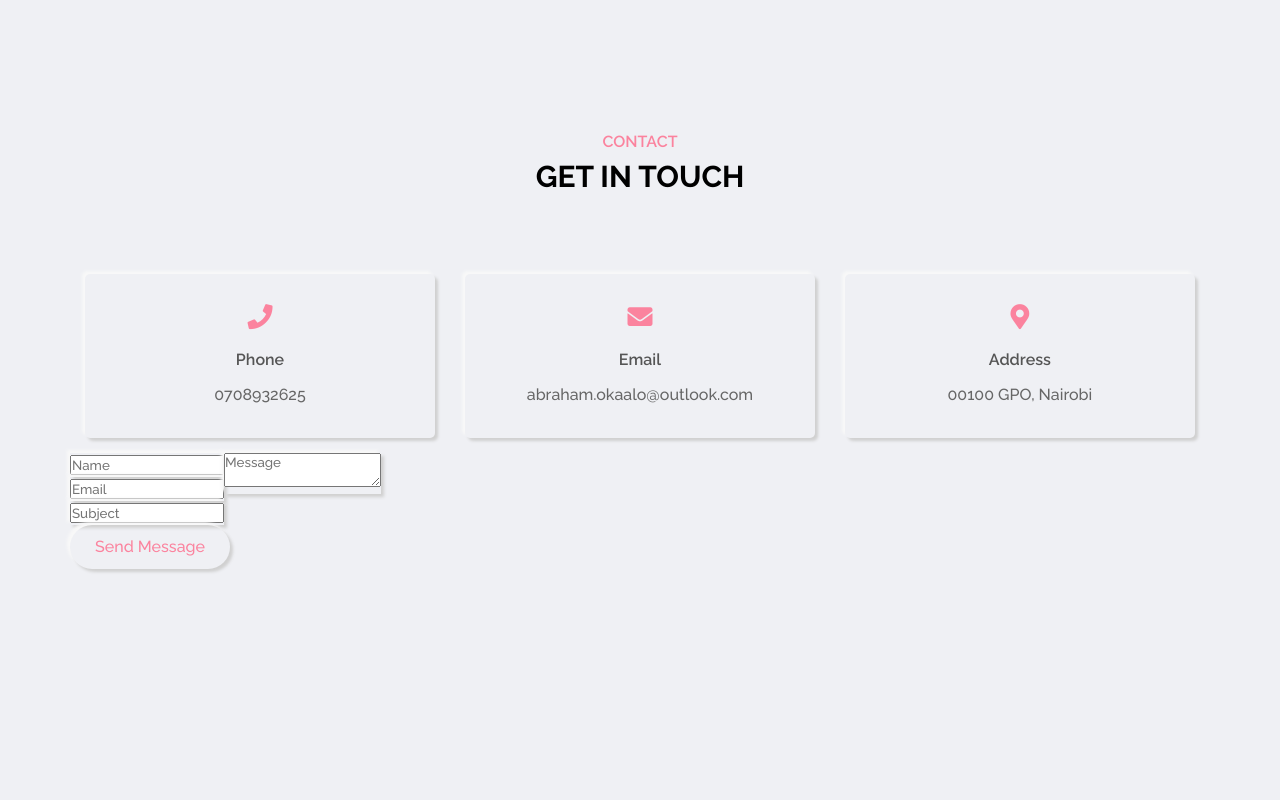
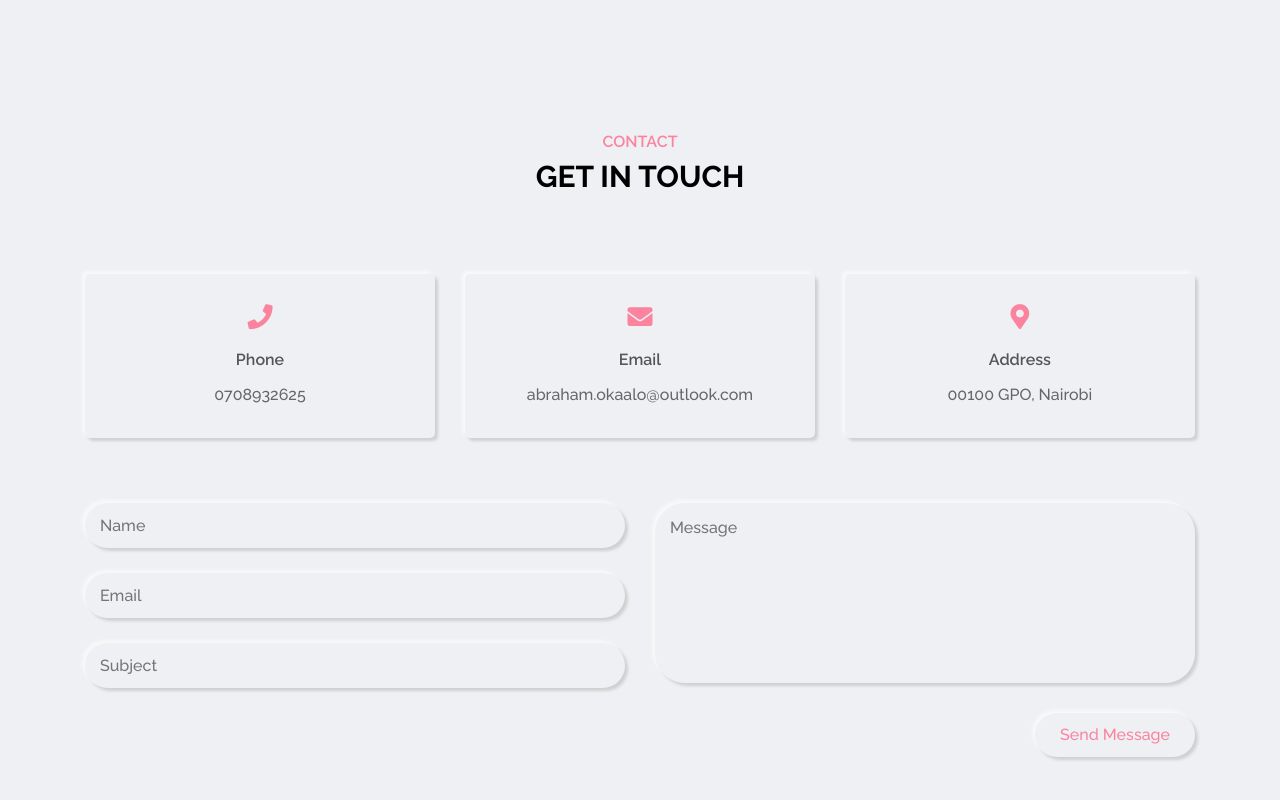
Before and after one commit to abraham-lincoln-okaalo/web-portfolio, a plain HTML site: page index.html in a window 1280 px wide. Shown: the part 4840-5640 px from the top of the page. Drawn offline with Linux system fonts and the light colour scheme.

Commit message:
Added styling for from elements.

```diff
--- a/css/style.css
+++ b/css/style.css
@@ -89,6 +89,7 @@ img{
     width: 100%;
     height: 100%;
     transition: all 0s.3s ease;
+    z-index: -1;
 }
 .hover-in-shadow:hover:after{
     box-shadow: var(--inner-shadow);
@@ -1149,3 +1150,43 @@ contact section
     margin: 0;
     word-break: break-word;
 }
+.contact-section .contact-form{
+    flex: 0 0 100%;
+    max-width: 100%;
+    margin-top: 50px;
+}
+.contact-section .w-50{
+    padding: 0 15px;
+    flex: 0 0 50%;
+    max-width: 50%;
+}
+.contact-section .input-group{
+    margin: 0 0 25px;
+    transition: all 0.3s ease;
+    border-radius: 30px;
+}
+.contact-section .input-group:after{
+    border-radius: 30px;
+}
+.contact-section .input-group .input-control{
+    height: 45px;
+    display: block;
+    width: 100%;
+    border-radius: 30px;
+    border: none;
+    background-color: transparent;
+    font-size: 16px;
+    padding: 0 15px;
+    color: var(--text-black-700);
+}
+.contact-section .input-group textarea.input-control{
+    height: 180px;
+    padding-top: 15px;
+    resize: none;
+}
+.contact-section .submit-btn{
+    flex: 0 0 100%;
+    max-width: 100%;
+    text-align: right;
+    padding: 0 15px;
+}
```
